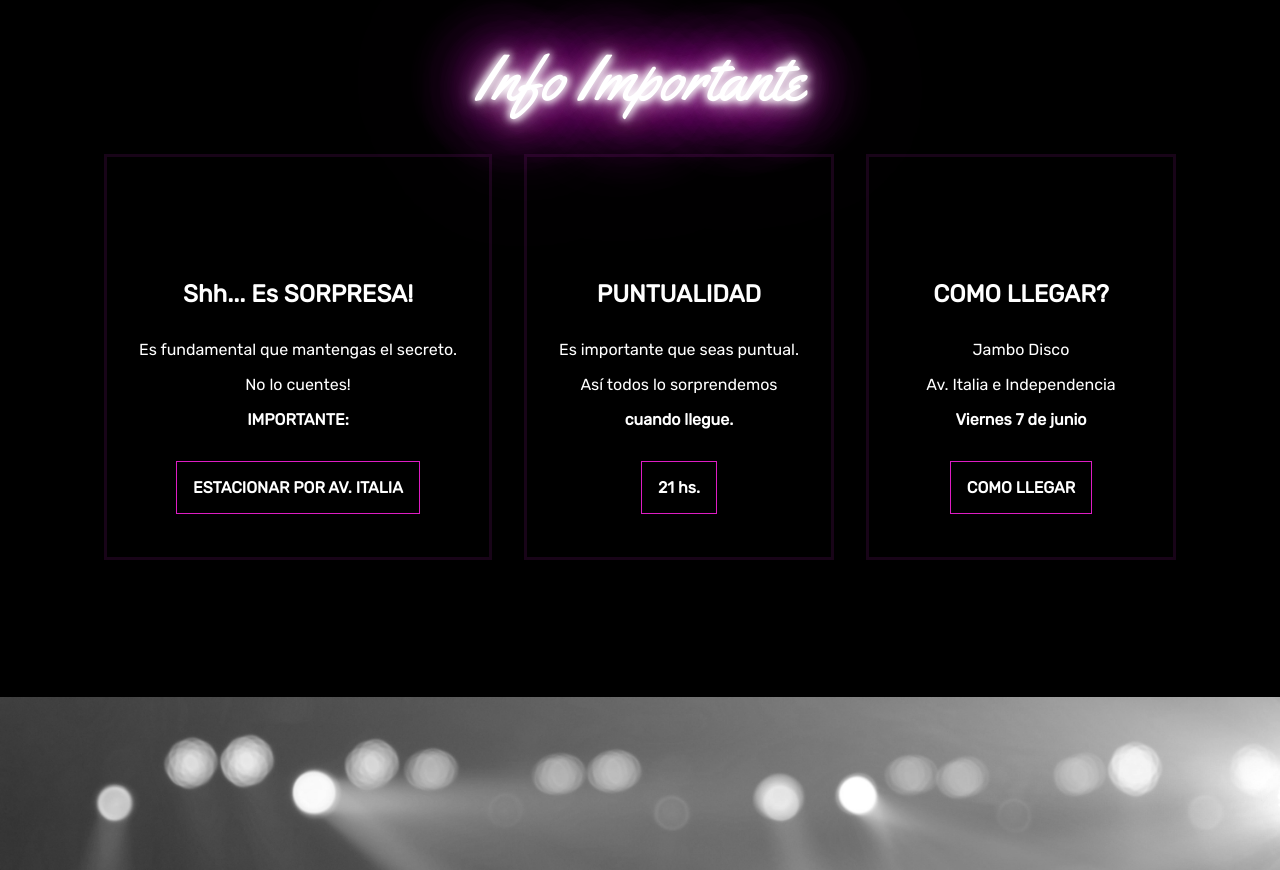
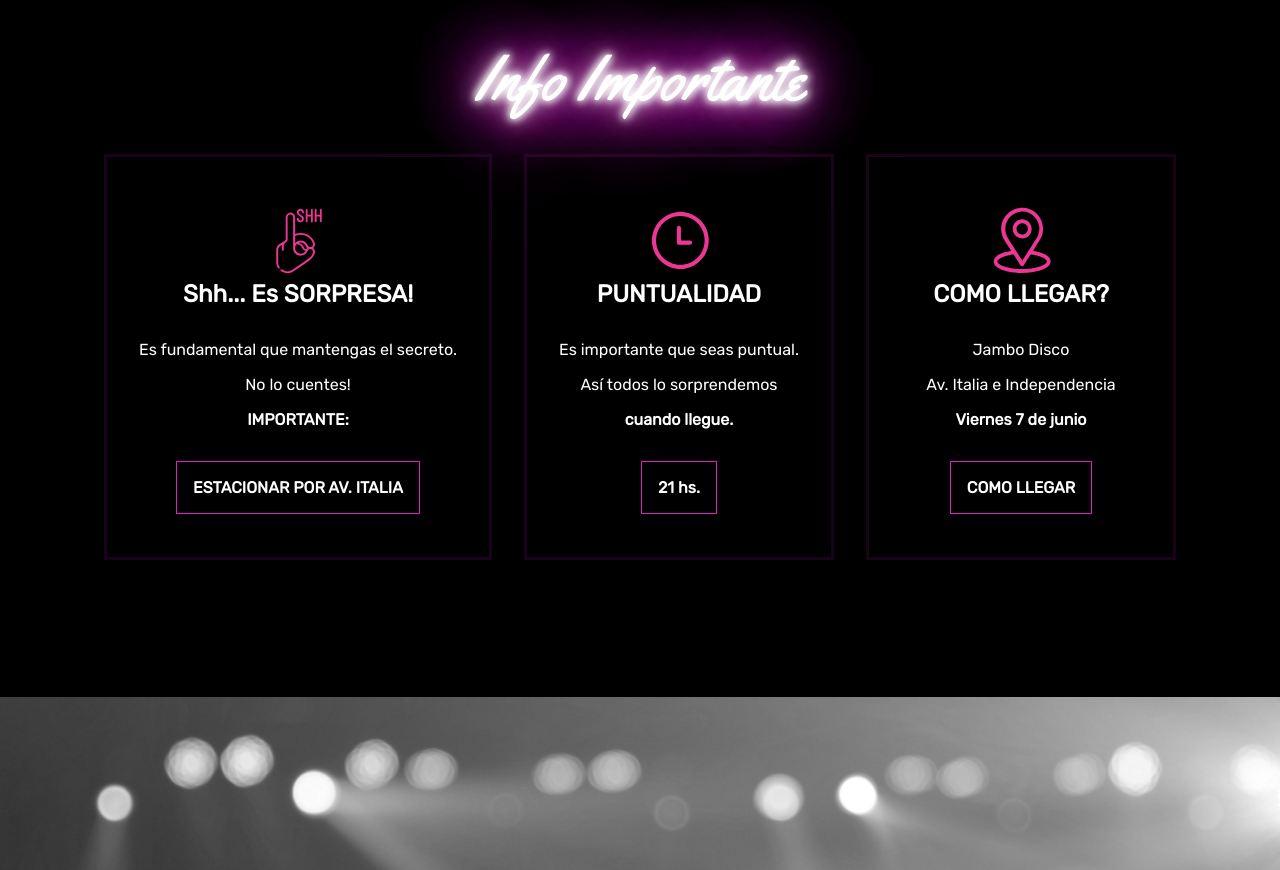
Before and after one commit to jessidepetris/martin, a plain HTML site: page inv/invitacion.html in a window 1280 px wide. Shown: the part 2823-3693 px from the top of the page. Drawn offline with nearby package versions, Linux system fonts and the light colour scheme.

Commit message:
Update invitacion.html

```diff
--- a/inv/invitacion.html
+++ b/inv/invitacion.html
@@ -40,7 +40,7 @@
 
         <div class="cards">
             <div class="card">
-                <img class="icons" src="images/sh.svg" alt="">
+                <img class="icons" src="../images/sh.svg" alt="">
                 <h2 class="cardh2">Shh... Es SORPRESA!</h2>
                 <p class="cardText">Es fundamental que mantengas el secreto.</p>
                 <p class="cardText">No lo cuentes!</p>
@@ -48,7 +48,7 @@
                 <button class="cardButton">ESTACIONAR POR AV. ITALIA</button></a>
             </div>
             <div class="card">
-                 <img class="icons" src="images/hora.svg" alt="">
+                 <img class="icons" src="../images/hora.svg" alt="">
                  <h2 class="cardh2">PUNTUALIDAD</h2>
                  <p class="cardText">Es importante que seas puntual.</p>
                 <p class="cardText">Así todos lo sorprendemos</p>
@@ -57,7 +57,7 @@
             </div>
             <div class="card">
 
-                <img class="icons" src="images/ubicacion.svg" alt="">
+                <img class="icons" src="../images/ubicacion.svg" alt="">
                 <h2 class="cardh2">COMO LLEGAR?</h2>
                 <p class="cardText">Jambo Disco</p>
                 <p class="cardText">Av. Italia e Independencia</p>
@@ -72,7 +72,7 @@
     </section>
 
     <article class="hospedaje">
-        <img class="icons" src="images/check.svg" alt="">
+        <img class="icons" src="../images/check.svg" alt="">
         <h2 class="regaloh2">Confirmá tu asistencia</h2>
         <p class="texthospedaje">Tenés tiempo hasta el 31 de mayo.</p>
         <a href="https://wa.me/5493468546853" target="_blank"><button class="cardButton">CONFIRMÁ ASISTENCIA</button></a>
```
